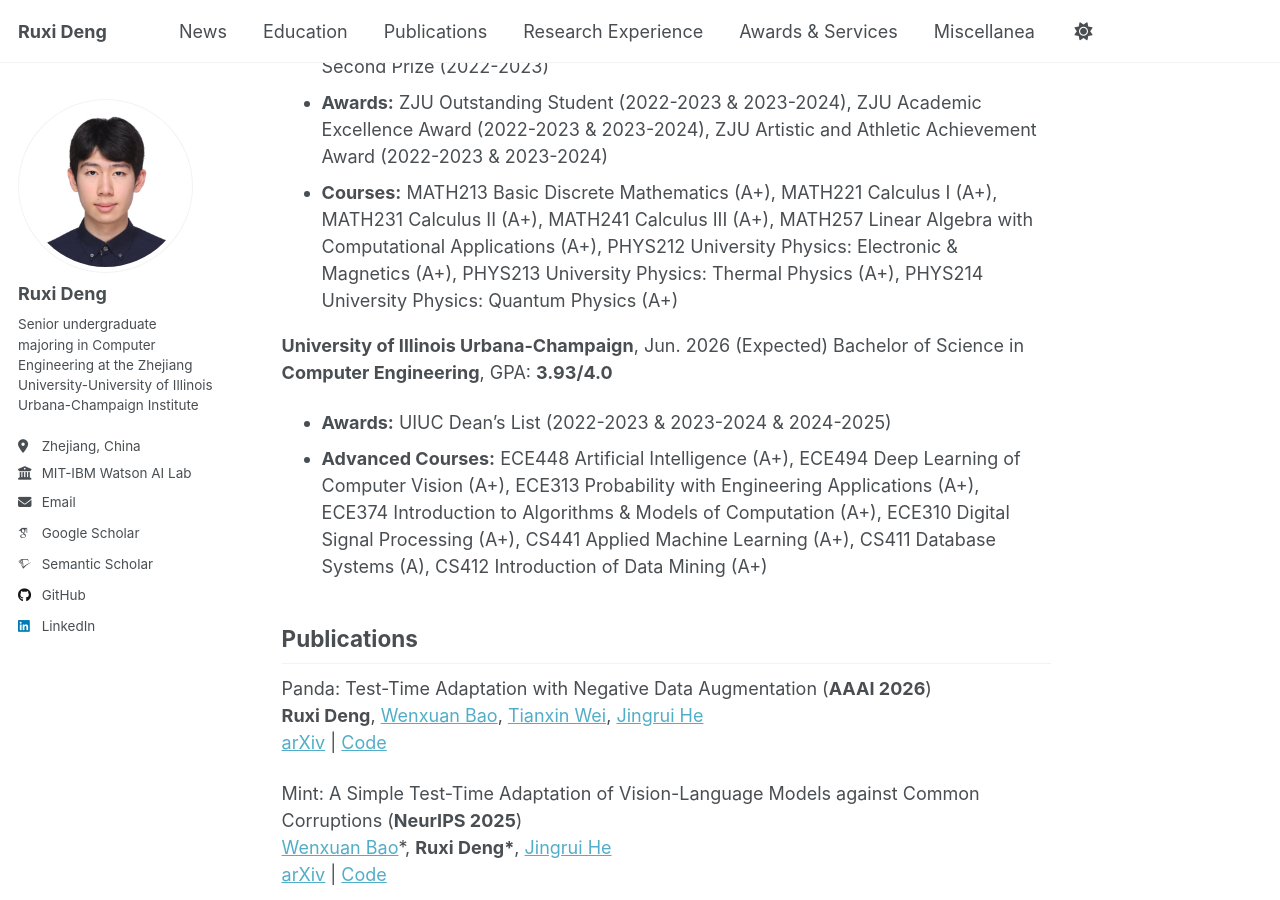
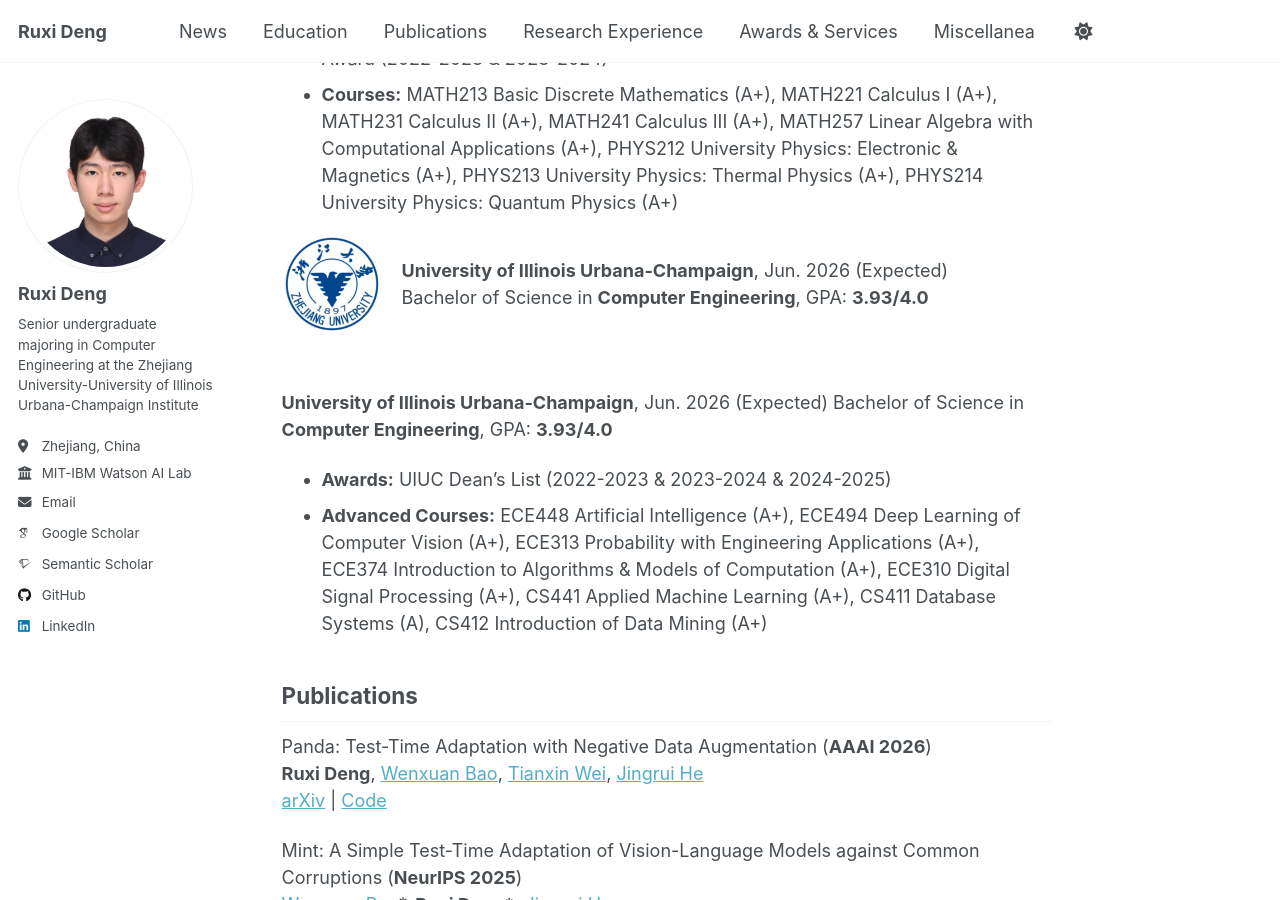
Before and after one commit to ruxideng/ruxideng.github.io, a Jekyll site: the page built from _pages/about.md, in a window 1280 px wide and 900 px high, scrolled down 1147 px. Built offline with Jekyll 4.4.1, drawn with Linux system fonts in a browser that asks for light colours; some web fonts are replaced; a script that is not in the unit is left out.

Commit message:
Update about.md

```diff
--- a/_pages/about.md
+++ b/_pages/about.md
@@ -22,7 +22,7 @@ Hello! I'm Ruxi Deng, a senior undergraduate student majoring in Computer Engine
 <h2 id="education">Education</h2>
 
 <div style="display:flex; align-items:center; gap:20px; margin-bottom:32px;" markdown="1">
-  <img src="/images/zju.png" width="200">
+  <img src="/images/zju.png" width="100">
   <div markdown="1">
 **Zhejiang University**, Jun. 2026 (Expected)<br>
 Bachelor of Engineering in **Electronic and Computer Engineering**<br>
@@ -37,6 +37,15 @@ GPA: **4.23/4.3** (**Ranked 1st** out of 66)
 - **Scholarship:** China National Scholarship (2023-2024), ZJU Scholarship - First Prize (2023-2024), Scholarship of Zhejiang Province (2022-2023), ZJU Scholarship - Second Prize (2022-2023)
 - **Awards:** ZJU Outstanding Student (2022-2023 & 2023-2024), ZJU Academic Excellence Award (2022-2023 & 2023-2024), ZJU Artistic and Athletic Achievement Award (2022-2023 & 2023-2024)
 - **Courses:** MATH213 Basic Discrete Mathematics (A+), MATH221 Calculus I (A+), MATH231 Calculus II (A+), MATH241 Calculus III (A+), MATH257 Linear Algebra with Computational Applications (A+), PHYS212 University Physics: Electronic & Magnetics (A+), PHYS213 University Physics: Thermal Physics (A+), PHYS214 University Physics: Quantum Physics (A+)
+
+<div style="display:flex; align-items:center; gap:20px; margin-bottom:32px;" markdown="1">
+  <img src="/images/zju.png" width="100">
+  <div markdown="1">
+**University of Illinois Urbana-Champaign**, Jun. 2026 (Expected)<br>
+Bachelor of Science in **Computer Engineering**, GPA: **3.93/4.0**
+
+  </div>
+</div>
 
 **University of Illinois Urbana-Champaign**, Jun. 2026 (Expected) Bachelor of Science in **Computer Engineering**, GPA: **3.93/4.0**
 
```
